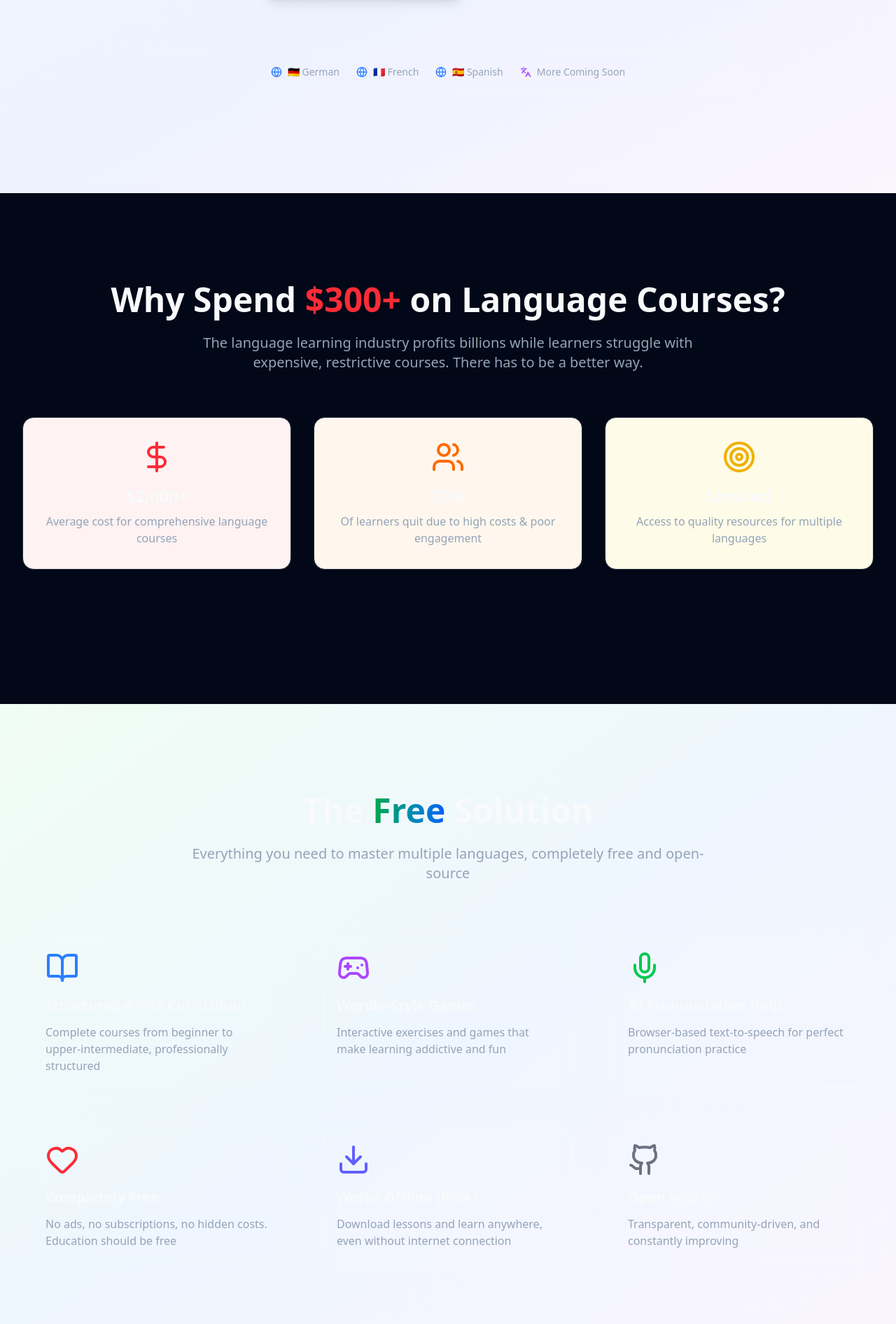
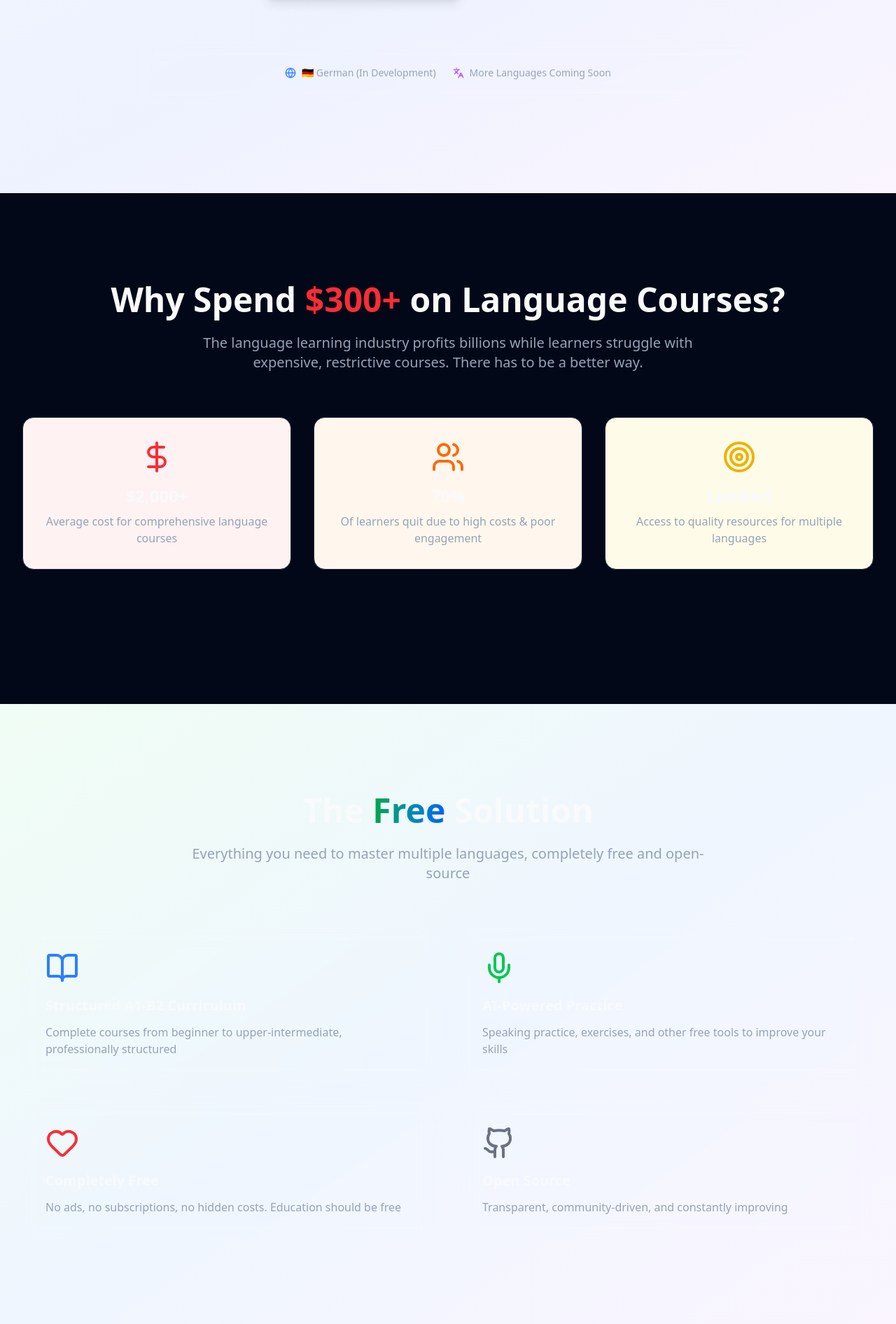
Before and after one commit to yahyashareef48/open-polyglot, a Next.js app: page / in a window 1280 px wide. Shown: the part 448-2340 px from the top of the page at 70% size. Built offline with nearby package versions, Linux system fonts and the light colour scheme.

Commit message:
FActs check

```diff
--- a/app/page.tsx
+++ b/app/page.tsx
@@ -59,10 +59,10 @@ export default function Home() {
           <div className="text-center">
             <div className="animate-fade-in">
               <h1 className="text-4xl md:text-6xl lg:text-7xl font-bold text-foreground mb-6">
-                Learn Languages for <span className="bg-gradient-to-r from-blue-600 to-purple-600 bg-clip-text text-transparent">Free</span>
+                Learn German for <span className="bg-gradient-to-r from-blue-600 to-purple-600 bg-clip-text text-transparent">Free</span>
               </h1>
               <p className="text-xl md:text-2xl text-muted-foreground mb-8 max-w-3xl mx-auto">
-                No More Expensive Courses. Master German, French, Spanish & More with Our
+                No More Expensive Courses. Start Learning German with Our
                 <span className="text-primary font-semibold"> Open-Source Platform</span>
               </p>
             </div>
@@ -88,19 +88,11 @@ export default function Home() {
                 <div className="flex flex-wrap justify-center gap-6 text-sm">
                   <div className="flex items-center gap-2 text-muted-foreground">
                     <Globe size={16} className="text-blue-500" />
-                    <span className="font-medium">🇩🇪 German</span>
-                  </div>
-                  <div className="flex items-center gap-2 text-muted-foreground">
-                    <Globe size={16} className="text-blue-500" />
-                    <span className="font-medium">🇫🇷 French</span>
-                  </div>
-                  <div className="flex items-center gap-2 text-muted-foreground">
-                    <Globe size={16} className="text-blue-500" />
-                    <span className="font-medium">🇪🇸 Spanish</span>
+                    <span className="font-medium">🇩🇪 German (In Development)</span>
                   </div>
                   <div className="flex items-center gap-2 text-muted-foreground">
                     <Languages size={16} className="text-purple-500" />
-                    <span className="font-medium">More Coming Soon</span>
+                    <span className="font-medium">More Languages Coming Soon</span>
                   </div>
                 </div>
               </div>
@@ -159,7 +151,7 @@ export default function Home() {
             </p>
           </div>
 
-          <div className="grid md:grid-cols-2 lg:grid-cols-3 gap-8">
+          <div className="grid md:grid-cols-2 gap-8">
             <div className="group hover:scale-105 transition-all duration-300 p-8 rounded-2xl glass-effect hover:shadow-2xl">
               <BookOpen size={48} className="text-blue-500 mb-4 group-hover:scale-110 transition-transform" />
               <h3 className="text-xl font-bold text-foreground mb-3">Structured A1-B2 Curriculum</h3>
@@ -167,27 +159,15 @@ export default function Home() {
             </div>
 
             <div className="group hover:scale-105 transition-all duration-300 p-8 rounded-2xl glass-effect hover:shadow-2xl">
-              <Gamepad2 size={48} className="text-purple-500 mb-4 group-hover:scale-110 transition-transform" />
-              <h3 className="text-xl font-bold text-foreground mb-3">Wordle-Style Games</h3>
-              <p className="text-muted-foreground">Interactive exercises and games that make learning addictive and fun</p>
-            </div>
-
-            <div className="group hover:scale-105 transition-all duration-300 p-8 rounded-2xl glass-effect hover:shadow-2xl">
               <Mic size={48} className="text-green-500 mb-4 group-hover:scale-110 transition-transform" />
-              <h3 className="text-xl font-bold text-foreground mb-3">AI Pronunciation Help</h3>
-              <p className="text-muted-foreground">Browser-based text-to-speech for perfect pronunciation practice</p>
+              <h3 className="text-xl font-bold text-foreground mb-3">AI-Powered Practice</h3>
+              <p className="text-muted-foreground">Speaking practice, exercises, and other free tools to improve your skills</p>
             </div>
 
             <div className="group hover:scale-105 transition-all duration-300 p-8 rounded-2xl glass-effect hover:shadow-2xl">
               <Heart size={48} className="text-red-500 mb-4 group-hover:scale-110 transition-transform" />
               <h3 className="text-xl font-bold text-foreground mb-3">Completely Free</h3>
               <p className="text-muted-foreground">No ads, no subscriptions, no hidden costs. Education should be free</p>
-            </div>
-
-            <div className="group hover:scale-105 transition-all duration-300 p-8 rounded-2xl glass-effect hover:shadow-2xl">
-              <Download size={48} className="text-indigo-500 mb-4 group-hover:scale-110 transition-transform" />
-              <h3 className="text-xl font-bold text-foreground mb-3">Works Offline (PWA)</h3>
-              <p className="text-muted-foreground">Download lessons and learn anywhere, even without internet connection</p>
             </div>
 
             <div className="group hover:scale-105 transition-all duration-300 p-8 rounded-2xl glass-effect hover:shadow-2xl">
@@ -217,10 +197,10 @@ export default function Home() {
               <div className="text-center">
                 <div className="text-6xl mb-4">🇩🇪</div>
                 <h3 className="text-2xl font-bold text-foreground mb-2">German</h3>
-                <p className="text-muted-foreground mb-4">Complete A1-B2 curriculum available</p>
-                <div className="flex items-center justify-center gap-2 text-green-600">
-                  <Zap size={16} />
-                  <span className="font-medium">Available Now</span>
+                <p className="text-muted-foreground mb-4">A1 curriculum & exercises in development</p>
+                <div className="flex items-center justify-center gap-2 text-yellow-600">
+                  <Target size={16} />
+                  <span className="font-medium">In Development</span>
                 </div>
               </div>
             </LanguageLink>
@@ -232,10 +212,10 @@ export default function Home() {
               <div className="text-center">
                 <div className="text-6xl mb-4">🇫🇷</div>
                 <h3 className="text-2xl font-bold text-foreground mb-2">French</h3>
-                <p className="text-muted-foreground mb-4">A1-A2 levels coming soon</p>
-                <div className="flex items-center justify-center gap-2 text-yellow-600">
-                  <Target size={16} />
-                  <span className="font-medium">In Development</span>
+                <p className="text-muted-foreground mb-4">Planned for future release</p>
+                <div className="flex items-center justify-center gap-2 text-blue-600">
+                  <Languages size={16} />
+                  <span className="font-medium">Coming Soon</span>
                 </div>
               </div>
             </LanguageLink>
@@ -247,7 +227,7 @@ export default function Home() {
               <div className="text-center">
                 <div className="text-6xl mb-4">🇪🇸</div>
                 <h3 className="text-2xl font-bold text-foreground mb-2">Spanish</h3>
-                <p className="text-muted-foreground mb-4">Planned for Q2 2024</p>
+                <p className="text-muted-foreground mb-4">Planned for future release</p>
                 <div className="flex items-center justify-center gap-2 text-blue-600">
                   <Languages size={16} />
                   <span className="font-medium">Coming Soon</span>
@@ -303,53 +283,12 @@ export default function Home() {
         </div>
       </section>
 
-      {/* Social Proof */}
-      <section className="py-20 lg:py-32 bg-background">
-        <div className="max-w-7xl mx-auto px-4 sm:px-6 lg:px-8 text-center">
-          <h2 className="text-3xl md:text-4xl font-bold text-foreground mb-12">Join Learners Worldwide Studying for Free</h2>
-
-          <div className="grid md:grid-cols-3 gap-8 mb-16">
-            <div className="p-8">
-              <div className="text-4xl font-bold text-green-600 mb-2">$50,000+</div>
-              <p className="text-muted-foreground">Saved in course fees by our community</p>
-            </div>
-
-            <div className="p-8">
-              <div className="text-4xl font-bold text-blue-600 mb-2 flex items-center justify-center gap-2">
-                <Star className="text-yellow-500" size={32} />
-                1,200+
-              </div>
-              <p className="text-muted-foreground">GitHub stars and growing</p>
-            </div>
-
-            <div className="p-8">
-              <div className="text-4xl font-bold text-purple-600 mb-2">15+</div>
-              <p className="text-muted-foreground">Countries represented in our community</p>
-            </div>
-          </div>
-
-          <div className="bg-gradient-to-r from-blue-50 to-purple-50 dark:from-blue-900/20 dark:to-purple-900/20 rounded-2xl p-8 max-w-4xl mx-auto">
-            <h3 className="text-2xl font-bold text-foreground mb-4">"Finally, a language platform that doesn't break the bank"</h3>
-            <p className="text-lg text-muted-foreground italic">
-              "I was spending $300/month on language courses. Open Polyglot gives me the same quality education for free. The community aspect makes
-              it even better than paid alternatives."
-            </p>
-            <div className="flex items-center justify-center gap-2 mt-4 text-muted-foreground">
-              <Users size={16} />
-              <span>- Sarah, Community Member</span>
-            </div>
-          </div>
-        </div>
-      </section>
-
       {/* Final CTA */}
       <section className="py-20 lg:py-32 bg-gradient-to-r from-blue-600 via-purple-600 to-indigo-600 relative overflow-hidden">
         <div className="absolute inset-0 bg-black/20"></div>
         <div className="relative max-w-7xl mx-auto px-4 sm:px-6 lg:px-8 text-center text-white">
           <h2 className="text-4xl md:text-6xl font-bold mb-6">Start Your Language Journey Today</h2>
-          <p className="text-xl mb-8 max-w-3xl mx-auto opacity-90">
-            Join thousands of learners mastering new languages without the expensive price tag. 100% free, forever.
-          </p>
+          <p className="text-xl mb-8 max-w-3xl mx-auto opacity-90">Master any language without the expensive price tag. 100% free, forever.</p>
 
           <div className="flex flex-col sm:flex-row gap-4 justify-center mb-8">
             <button className="bg-white text-purple-600 hover:bg-gray-100 transition-all duration-300 transform hover:scale-105 px-8 py-4 rounded-lg text-lg font-semibold flex items-center justify-center gap-2 shadow-lg hover:shadow-xl">
@@ -377,10 +316,6 @@ export default function Home() {
               <span>No Subscriptions</span>
             </div>
             <div className="flex items-center gap-2">
-              <Download size={16} />
-              <span>Works Offline</span>
-            </div>
-            <div className="flex items-center gap-2">
               <Github size={16} />
               <span>Open Source</span>
             </div>
@@ -394,13 +329,7 @@ export default function Home() {
           <div className="grid md:grid-cols-4 gap-8">
             <div className="col-span-2">
               <div className="flex items-center gap-2 mb-4">
-                <Image
-                  src="/logo/logo-owl-no-bg.png"
-                  alt="Open Polyglot Logo"
-                  width={48}
-                  height={48}
-                  className="object-contain"
-                />
+                <Image src="/logo/logo-owl-no-bg.png" alt="Open Polyglot Logo" width={48} height={48} className="object-contain" />
                 <h3 className="text-2xl font-bold bg-gradient-to-r from-blue-600 to-purple-600 bg-clip-text text-transparent">Open Polyglot</h3>
               </div>
               <p className="text-muted-foreground mb-4 max-w-md">
@@ -475,7 +404,7 @@ export default function Home() {
           </div>
 
           <div className="border-t border-border mt-8 pt-8 text-center text-muted-foreground">
-            <p>&copy; 2025 Open Polyglot. Free and open-source language learning for everyone.</p>
+            <p>&copy; {new Date().getFullYear()} Open Polyglot. Free and open-source language learning for everyone.</p>
           </div>
         </div>
       </footer>
```
